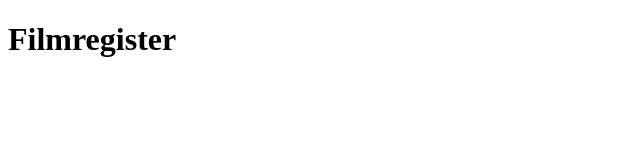
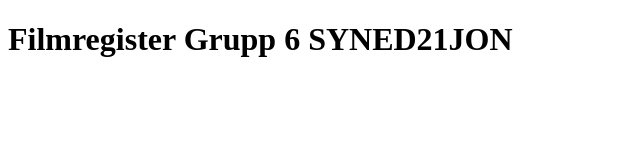
Before and after one commit to tomtemor/js-g6u2, a website: page index.html in a window 1280 px wide. Shown: the whole page, without its empty margins (0-640 px from the left). Drawn offline with Linux system fonts and the light colour scheme; no server answers.

Commit message:
Update index.html

```diff
--- a/index.html
+++ b/index.html
@@ -29,7 +29,7 @@
         </style>
 </head>
 <body>
-    <h1>Filmregister</h1>
+    <h1>Filmregister Grupp 6 SYNED21JON</h1>
     <p id="output1"></p>
 
 
```
